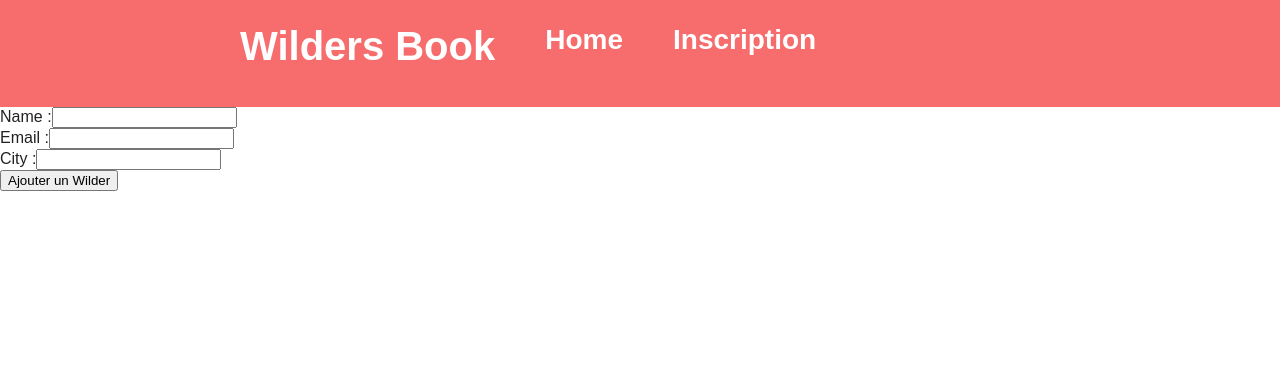
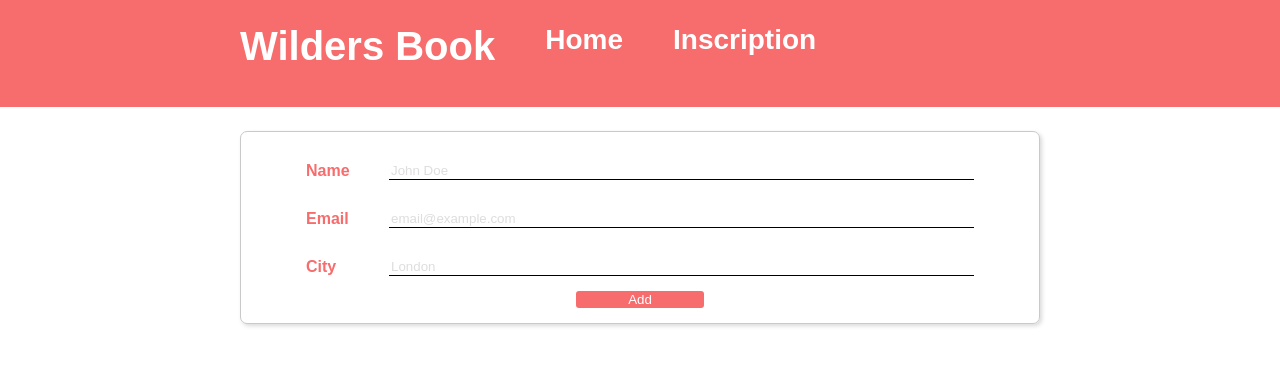
Before and after one commit to Hysilie/wild-book-07-03-23, a React (Create React App) app: page /form in a window 1280 px wide. Shown: the top 366 px of the page. Built offline with nearby package versions, Linux system fonts and the light colour scheme.

Commit message:
Adding CSS and making some change for input

```diff
--- a/src/components/FormInput.jsx
+++ b/src/components/FormInput.jsx
@@ -1,15 +1,19 @@
 import React from 'react'
+import styles from '../styles/FormInput.module.css'
 
-function FormInput({labelName, inputName, inputType, handleWilderInformations}) {
+function FormInput({label, name, type,placeholder, handleWilderInformations}) {
 
 
   return (
-    <div>
-    <label>{labelName} :</label>
+    <div className={styles.inputRow}>
+    <label>{label} </label>
     <input
-    name={`${inputName}`}
-    type={`${inputType}`}
-    onChange={handleWilderInformations} />
+    name={`${name}`}
+    type={`${type}`}
+    onChange={handleWilderInformations}
+    placeholder={`${placeholder}`}
+     />
+
     </div>
   )
 }
--- a/src/components/WildersList.jsx
+++ b/src/components/WildersList.jsx
@@ -1,7 +1,6 @@
 import React, {useState, useEffect} from 'react'
 import axios from 'axios';
 import Wilder from './Wilder'
- import wildersData from "../data/wilders"
 import styles from "../styles/WildersList.module.css"
 
 function WildersList() {
--- a/src/pages/Form.jsx
+++ b/src/pages/Form.jsx
@@ -1,6 +1,8 @@
 import React, {useState} from 'react'
 import FormInput from '../components/FormInput';
 import axios from 'axios';
+import styles from '../styles/Form.module.css'
+
 
 function Form() {
 const [wilderInformations, setWilderInformations] = useState({name :'', city:'', email:''})
@@ -20,14 +22,14 @@ const [wilderInformations, setWilderInformations] = useState({name :'', city:'',
 
 
 return (
-    <div>
-        <form onSubmit={addWilder}>
+    <div className={styles.container}>
+        <form className={styles.formulary} onSubmit={addWilder}>
 
-        <FormInput inputType='text' inputName='name' labelName='Name' handleWilderInformations={handleWilderInformations} />
-        <FormInput inputType='email' inputName='email' labelName='Email' handleWilderInformations={handleWilderInformations} />
-        <FormInput inputType='text' inputName='city' labelName='City' handleWilderInformations={handleWilderInformations} />
+        <FormInput text='text' name='name' label='Name' placeholder='John Doe'handleWilderInformations={handleWilderInformations} />
+        <FormInput text='email' name='email' label='Email' placeholder='email@example.com' handleWilderInformations={handleWilderInformations} />
+        <FormInput text='text' name='city' label='City' placeholder='London' handleWilderInformations={handleWilderInformations} />
 
-        <button type='submit'>Ajouter un Wilder </button>
+        <button type='submit'>Add </button>
         </form>
     </div>
   )
--- /dev/null
+++ b/src/styles/Form.module.css
@@ -0,0 +1,27 @@
+
+.formulary {
+    display : flex;
+    flex-direction: column;
+    justify-content: center;
+    border: 1px solid #c9c9c9;
+border-radius: 7px;
+box-shadow: 2px 2px 4px rgba(0, 0, 0, 0.15);
+padding : 15px;
+}
+
+.container {
+    max-width: 800px;
+    margin-left: auto;
+    margin-right: auto;
+    padding: 24px;
+
+  }
+
+  button {
+margin: auto;
+border : none;
+border-radius: 3px;
+    width: 10vw;
+    color : white;
+    background-color: #F76C6C;
+}
--- /dev/null
+++ b/src/styles/FormInput.module.css
@@ -0,0 +1,33 @@
+
+.inputRow {
+  padding : 10px;
+  padding-left: 50px;
+  padding-right: 50px;
+  margin-bottom: 5px;
+  margin-top: 5px;
+  display: flex;
+
+}
+
+label {
+    flex : 1;
+    text-align: left;
+    font-weight: 600;
+    color : #F76C6C;
+
+}
+
+input {
+    flex : 7;
+    border-top: none;
+    border-left:none;
+    border-right:none ;
+    border-bottom: 1px solid black;
+    max-width: 600px;
+
+}
+
+input::placeholder{
+    color : #dfdddd;
+
+}
```
